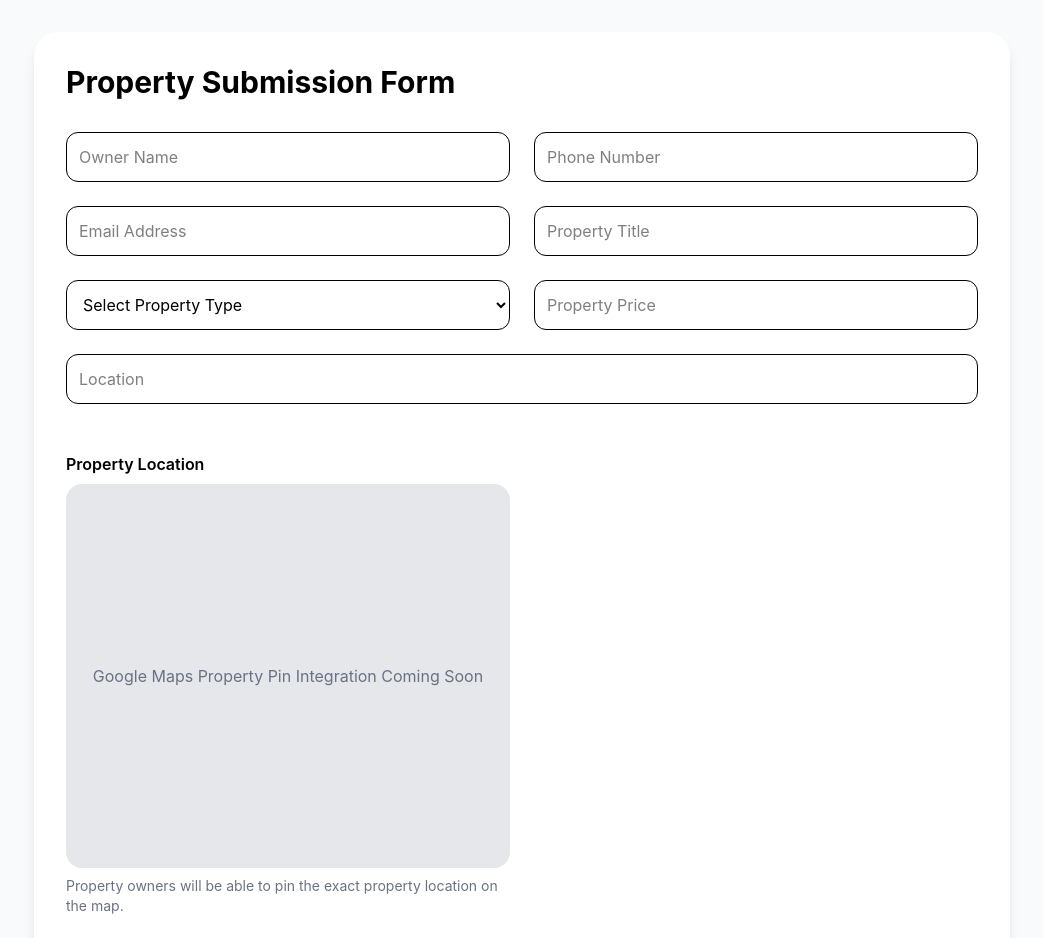
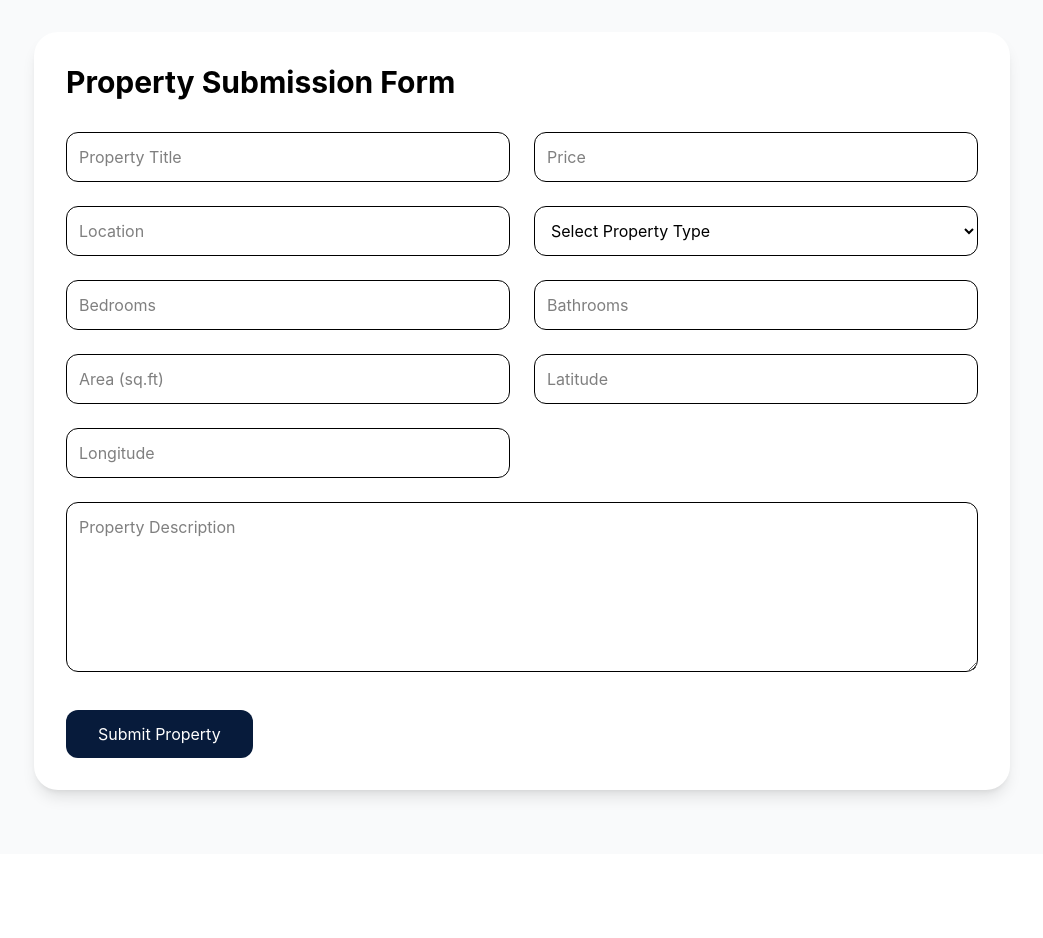
Before and after one commit to deepan9313/nexterra-realty, a React (Vite) app in the folder nexterra-realty-web/: page /list-property in a window 1280 px wide. Shown: the part 280-1218 px from the top of the page, without its empty margins (118-1161 px from the left). After the commit the page ends 1134 px from the top, so only its background shows below. Built offline with nearby package versions, Linux system fonts and the light colour scheme.

Commit message:
Property submit working

```diff
--- a/nexterra-realty-web/src/pages/ListProperty/ListProperty.tsx
+++ b/nexterra-realty-web/src/pages/ListProperty/ListProperty.tsx
@@ -1,59 +1,140 @@
+
+import { useState } from "react";
+
+const API_URL = "https://nexterra-realty.onrender.com";
+
 export default function ListProperty() {
+  const [formData, setFormData] = useState({
+    title: "",
+    description: "",
+    price: "",
+    location: "",
+    bedrooms: "",
+    bathrooms: "",
+    area: "",
+    propertyType: "",
+    latitude: "",
+    longitude: "",
+  });
+
+  const handleChange = (
+    e: React.ChangeEvent<
+      HTMLInputElement | HTMLTextAreaElement | HTMLSelectElement
+    >
+  ) => {
+    setFormData({
+      ...formData,
+      [e.target.name]: e.target.value,
+    });
+  };
+
+  const handleSubmit = async () => {
+    const property = {
+      title: formData.title,
+      description: formData.description,
+      price: Number(formData.price),
+      location: formData.location,
+      bedrooms: Number(formData.bedrooms),
+      bathrooms: Number(formData.bathrooms),
+      area: Number(formData.area),
+      propertyType: formData.propertyType,
+      latitude: Number(formData.latitude),
+      longitude: Number(formData.longitude),
+      imageUrl: "",
+      status: "Pending",
+    };
+
+    try {
+      const response = await fetch(
+        `${API_URL}/api/properties`,
+        {
+          method: "POST",
+          headers: {
+            "Content-Type": "application/json",
+          },
+          body: JSON.stringify(property),
+        }
+      );
+
+      if (response.ok) {
+        alert("Property submitted successfully!");
+
+        setFormData({
+          title: "",
+          description: "",
+          price: "",
+          location: "",
+          bedrooms: "",
+          bathrooms: "",
+          area: "",
+          propertyType: "",
+          latitude: "",
+          longitude: "",
+        });
+      } else {
+        alert("Failed to submit property");
+      }
+    } catch (error) {
+      console.error(error);
+      alert("Server connection failed");
+    }
+  };
+
   return (
     <div className="bg-gray-50 min-h-screen">
-
-      {/* Hero Section */}
       <div className="bg-[#071B3B] text-white py-20">
         <div className="max-w-7xl mx-auto px-6 text-center">
-
           <h1 className="text-5xl font-bold">
             List Your Property
           </h1>
 
           <p className="mt-4 text-gray-300">
-            Submit your property and our team will review it before publishing.
+            Submit your property and our team
+            will review it before publishing.
           </p>
-
         </div>
       </div>
 
-      {/* Form Section */}
       <div className="max-w-5xl mx-auto px-6 py-16">
-
         <div className="bg-white rounded-3xl shadow-lg p-8">
-
           <h2 className="text-3xl font-bold mb-8">
             Property Submission Form
           </h2>
 
           <div className="grid md:grid-cols-2 gap-6">
-
             <input
-              type="text"
-              placeholder="Owner Name"
+              name="title"
+              value={formData.title}
+              onChange={handleChange}
+              placeholder="Property Title"
               className="border p-3 rounded-xl"
             />
 
             <input
-              type="text"
-              placeholder="Phone Number"
+              name="price"
+              value={formData.price}
+              onChange={handleChange}
+              placeholder="Price"
               className="border p-3 rounded-xl"
             />
 
             <input
-              type="email"
-              placeholder="Email Address"
+              name="location"
+              value={formData.location}
+              onChange={handleChange}
+              placeholder="Location"
               className="border p-3 rounded-xl"
             />
 
-            <input
-              type="text"
-              placeholder="Property Title"
+            <select
+              name="propertyType"
+              value={formData.propertyType}
+              onChange={handleChange}
               className="border p-3 rounded-xl"
-            />
-
-            <select className="border p-3 rounded-xl">
-              <option>Select Property Type</option>
+            >
+              <option value="">
+                Select Property Type
+              </option>
               <option>Villa</option>
               <option>Apartment</option>
               <option>Plot</option>
@@ -61,69 +142,63 @@ export default function ListProperty() {
             </select>
 
             <input
-              type="text"
-              placeholder="Property Price"
+              name="bedrooms"
+              value={formData.bedrooms}
+              onChange={handleChange}
+              placeholder="Bedrooms"
               className="border p-3 rounded-xl"
             />
 
             <input
-              type="text"
-              placeholder="Location"
-              className="border p-3 rounded-xl md:col-span-2"
+              name="bathrooms"
+              value={formData.bathrooms}
+              onChange={handleChange}
+              placeholder="Bathrooms"
+              className="border p-3 rounded-xl"
             />
-            {/* Property Location Map */}
-<div className="mt-6">
 
-  <label className="block font-semibold mb-2">
-    Property Location
-  </label>
+            <input
+              name="area"
+              value={formData.area}
+              onChange={handleChange}
+              placeholder="Area (sq.ft)"
+              className="border p-3 rounded-xl"
+            />
 
-  <div className="h-96 bg-gray-200 rounded-2xl flex items-center justify-center text-gray-500">
-    Google Maps Property Pin Integration Coming Soon
-  </div>
+            <input
+              name="latitude"
+              value={formData.latitude}
+              onChange={handleChange}
+              placeholder="Latitude"
+              className="border p-3 rounded-xl"
+            />
 
-  <p className="text-sm text-gray-500 mt-2">
-    Property owners will be able to pin the exact property location on the map.
-  </p>
-
-</div>
-
+            <input
+              name="longitude"
+              value={formData.longitude}
+              onChange={handleChange}
+              placeholder="Longitude"
+              className="border p-3 rounded-xl"
+            />
           </div>
 
           <textarea
             rows={6}
+            name="description"
+            value={formData.description}
+            onChange={handleChange}
             placeholder="Property Description"
             className="w-full border p-3 rounded-xl mt-6"
           />
 
-          <div className="mt-6">
-            <label className="block font-semibold mb-2">
-              Upload Property Images
-            </label>
-
-            <input
-              type="file"
-              multiple
-              className="w-full border p-3 rounded-xl"
-            />
-          </div>
-
           <button
-            className="mt-8 bg-[#071B3B] text-white px-8 py-3 rounded-xl hover:bg-[#0B2957] transition"
+            onClick={handleSubmit}
+            className="mt-8 bg-[#071B3B] text-white px-8 py-3 rounded-xl"
           >
             Submit Property
           </button>
-
-          <div className="mt-6 bg-green-50 border border-green-200 p-4 rounded-xl">
-            <p className="text-green-700 font-medium">
-              Note: All submitted properties are manually reviewed by our team before being published.
-            </p>
-          </div>
-
         </div>
-
       </div>
-
     </div>
   );
 }
```
Also changed, not shown: 18 other files (tests, documents, lock files or other folders).
